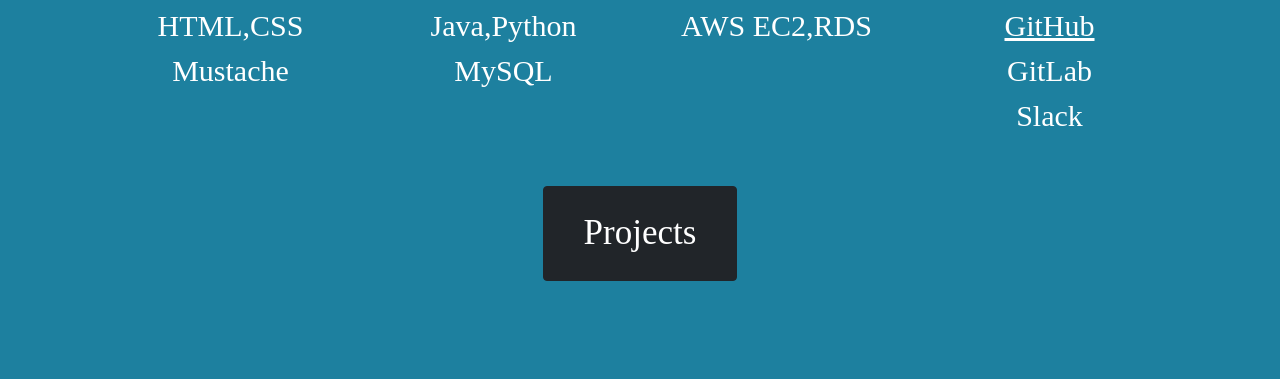
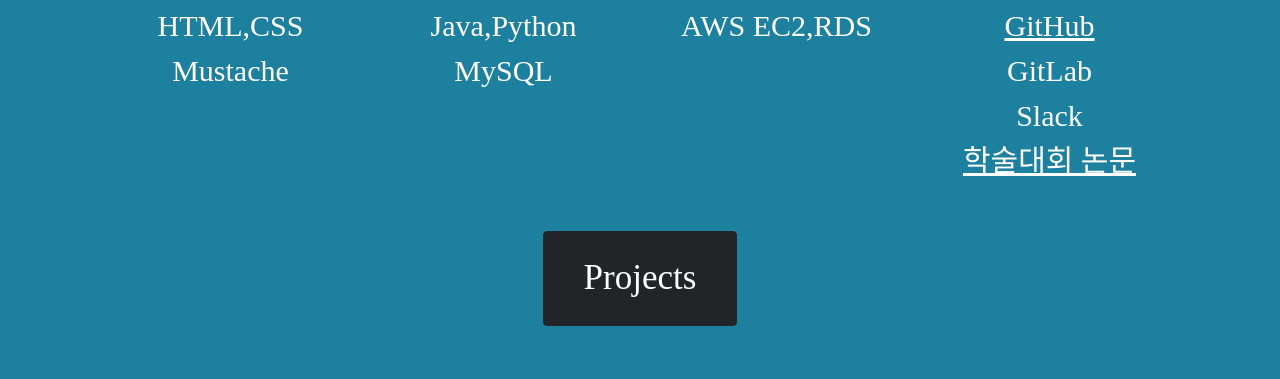
Before and after one commit to kohs116/Portfolio, a plain HTML site: page index.html in a window 1280 px wide. Shown: the part 1267-1646 px from the top of the page. Drawn offline with nearby package versions, Linux system fonts and the light colour scheme; files that its build step writes are made by us from their sources; a web font is replaced by a local one.

Commit message:
kips updates

```diff
--- a/index.html
+++ b/index.html
@@ -150,6 +150,9 @@
 
                 <p class="text-faded mb-0" style="font-size:30px; color:white">GitLab</p>
                 <p class="text-faded mb-0" style="font-size:30px; color:white">Slack</p>
+                <p class="text-faded mb-0" style="font-size:30px;">
+                    <a href="KIPS_C2020B0178.pdf" style="color:white; color:white">
+                        학술대회 논문</a></p>
             </div>
         </div>
     </div>
@@ -232,6 +235,7 @@
                             <br></br>
 
                             <p class="mb-0" style="font-size:23px" height="453px">* Docker를 활용하여 네트워크가 단절된 컨테이너를 사용하고, 문서 파일을 쪼갠 뒤 PDF 파일로 합친 다음 안전한 파일을 사용자에게 제공<br></br> <br>* AWS Ubuntu를 사용하여 서버 개발, DB 연동하여 DashBoard 개발 담당</br></p>
+
                         </div>
                     </div>
                     <img class="img-fluid" src="https://upload.wikimedia.org/wikipedia/commons/4/49/A_black_image.jpg" alt="..."/>
@@ -318,11 +322,8 @@
             <li class="list-inline-item">
                 <a class="social-link rounded-circle text-white mr-3" href="https://www.facebook.com/kohs116"><i class="icon-social-facebook"></i></a>
             </li>
-            <!-- twitter
-            <li class="list-inline-item">
-                <a class="social-link rounded-circle text-white mr-3" href="#!"><i class="icon-social-twitter"></i></a>
-            </li>
-            -->
+
+
             <li class="list-inline-item">
                 <a class="social-link rounded-circle text-white" href="https://github.com/kohs116"><i class="icon-social-github"></i></a>
             </li>
```
